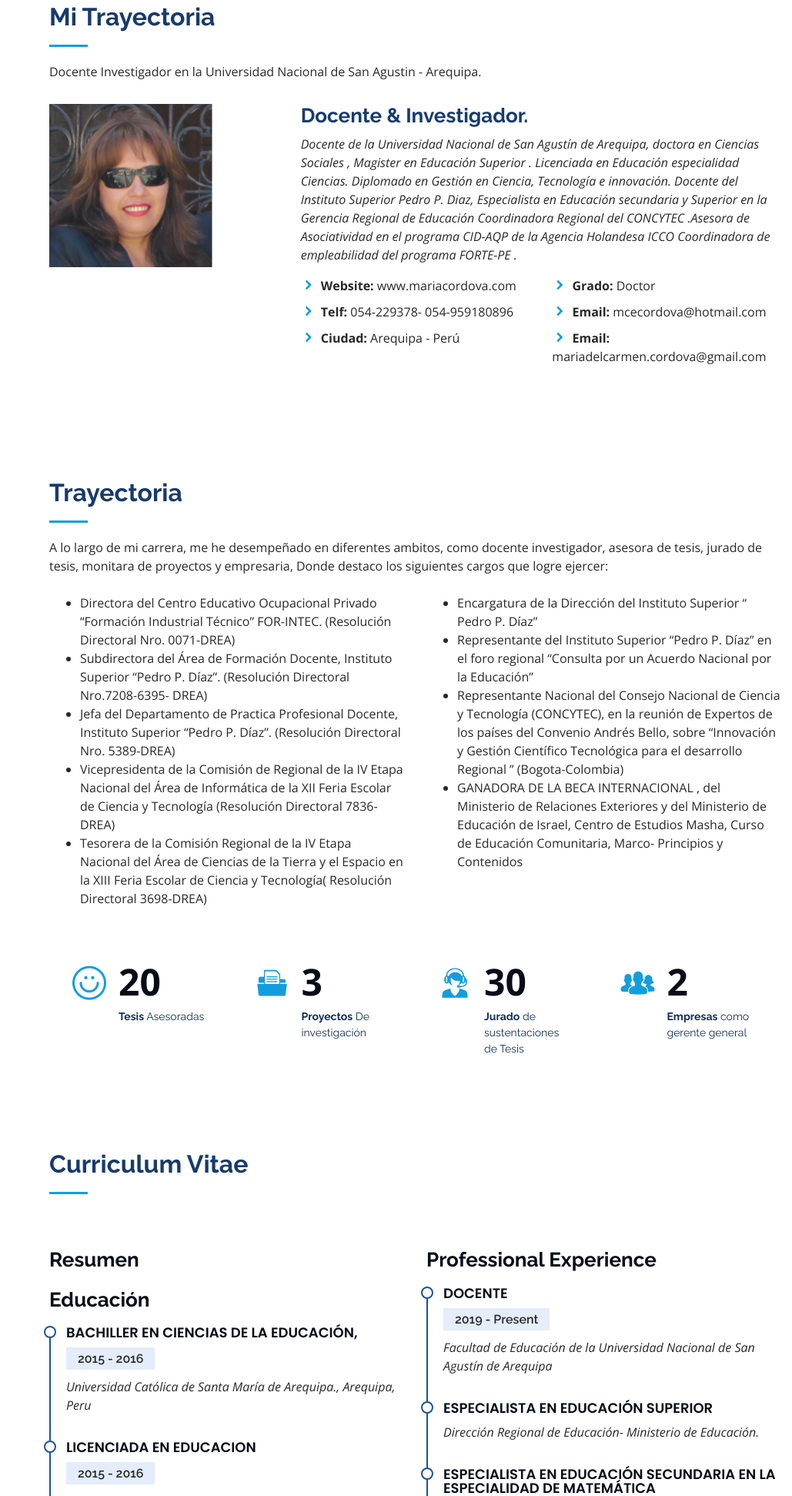
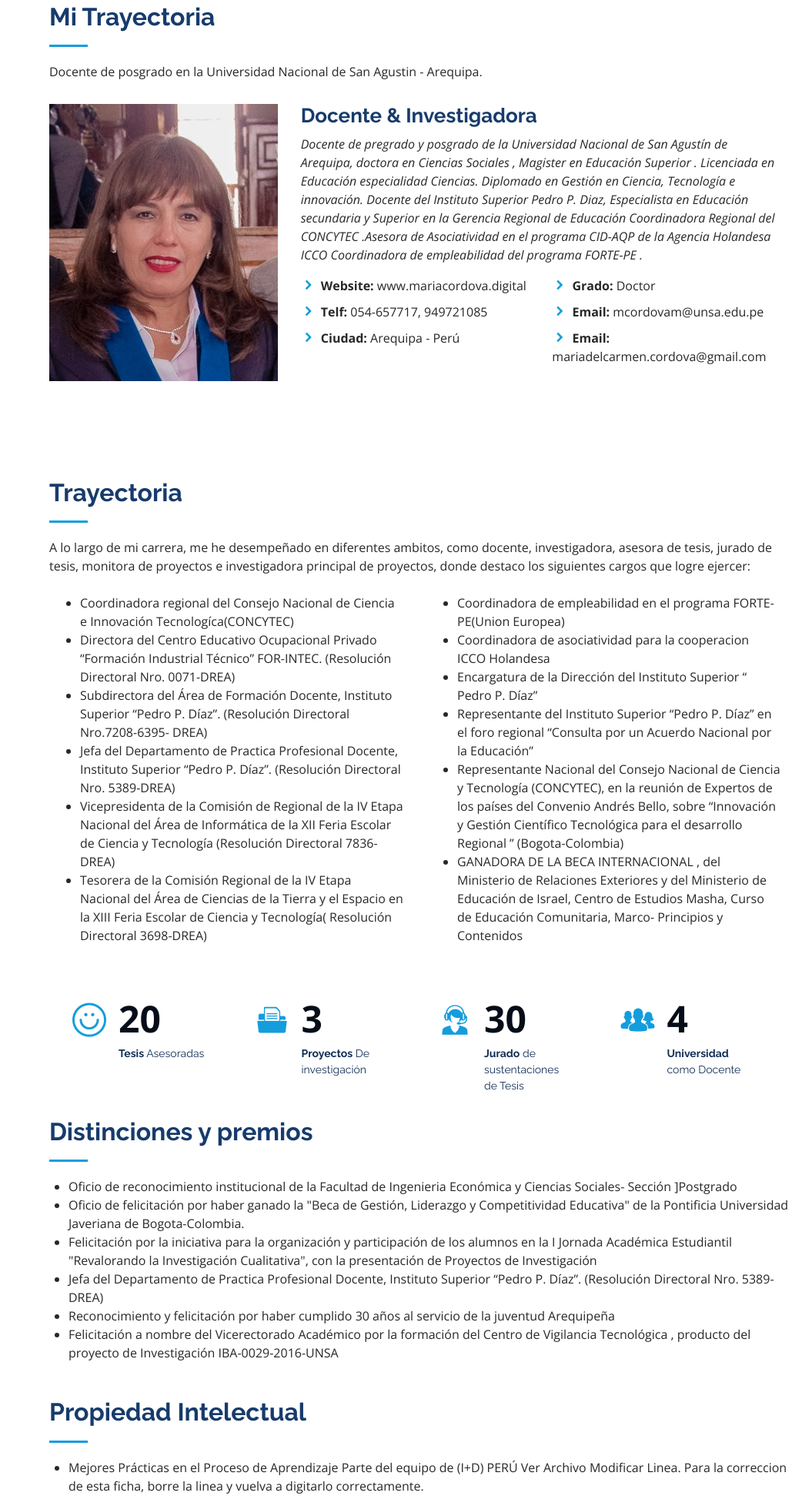
Before and after one commit to carloseab16/mariacordova, a plain HTML site: page index.html in a window 1280 px wide. Shown: the part 857-2800 px from the top of the page at 77% size, without its empty margins (251-1280 px from the left). Drawn offline with nearby package versions, Linux system fonts and the light colour scheme.

Commit message:
second commitssssssss

```diff
--- a/index.html
+++ b/index.html
@@ -5,7 +5,7 @@
   <meta charset="utf-8">
   <meta content="width=device-width, initial-scale=1.0" name="viewport">
 
-  <title>Maria del carmen Cordoba</title>
+  <title>María del carmen Córdoba</title>
   <meta content="" name="descriptison">
   <meta content="" name="keywords">
 
@@ -45,8 +45,8 @@
     <div class="d-flex flex-column">
 
       <div class="profile">
-        <img src="assets/img/profile-img2.png" alt="" class="img-fluid rounded-circle">
-        <h1 class="text-light"><a href="index.html">María Cordova</a></h1>
+        <img src="assets/img/profile-img2.jpeg" alt="" class="img-fluid rounded-circle">
+        <h1 class="text-light"><a href="index.html">María Córdova</a></h1>
         <div class="social-links mt-3 text-center">
           <a href="#" class="twitter"><i class="bx bxl-twitter"></i></a>
           <a href="#" class="facebook"><i class="bx bxl-facebook"></i></a>
@@ -74,7 +74,7 @@
   <!-- ======= Hero Section ======= -->
   <section id="hero" class="d-flex flex-column justify-content-center align-items-center">
     <div class="hero-container" data-aos="fade-in">
-      <h1>María del Carmen Córdova Martínez
+      <h1>María Córdova
         </h1>
       <p>Soy <span class="typed" data-typed-items="Investigadora, Docente, Emprendora, Empresaria"></span></p>
     </div>
@@ -88,30 +88,30 @@
 
         <div class="section-title">
           <h2>Mi Trayectoria</h2>
-          <p>Docente Investigador en la Universidad Nacional de San Agustin - Arequipa.</p>
+          <p>Docente de posgrado en la Universidad Nacional de San Agustin - Arequipa.</p>
         </div>
 
         <div class="row">
           <div class="col-lg-4" data-aos="fade-right">
-            <img src="assets/img/profile-img2.png" class="img-fluid" alt="">
+            <img src="assets/img/profile-img2.jpeg" class="img-fluid" alt="">
           </div>
           <div class="col-lg-8 pt-4 pt-lg-0 content" data-aos="fade-left">
-            <h3>Docente &amp; Investigador.</h3>
+            <h3>Docente &amp; Investigadora</h3>
             <p class="font-italic">
-              Docente de la Universidad Nacional de San Agustín de Arequipa, doctora en Ciencias Sociales , Magister en Educación Superior . Licenciada en Educación especialidad Ciencias. Diplomado en Gestión en Ciencia, Tecnología e innovación. Docente del Instituto Superior Pedro P. Diaz, Especialista en Educación secundaria y Superior en la Gerencia Regional de Educación Coordinadora Regional del CONCYTEC .Asesora de Asociatividad en el programa CID-AQP de la Agencia Holandesa ICCO Coordinadora de empleabilidad del programa FORTE-PE .
+              Docente de pregrado y posgrado de la Universidad Nacional de San Agustín de Arequipa, doctora en Ciencias Sociales , Magister en Educación Superior . Licenciada en Educación especialidad Ciencias. Diplomado en Gestión en Ciencia, Tecnología e innovación. Docente del Instituto Superior Pedro P. Diaz, Especialista en Educación secundaria y Superior en la Gerencia Regional de Educación Coordinadora Regional del CONCYTEC .Asesora de Asociatividad en el programa CID-AQP de la Agencia Holandesa ICCO Coordinadora de empleabilidad del programa FORTE-PE .
             </p>
             <div class="row">
               <div class="col-lg-6">
                 <ul>
-                  <li><i class="icofont-rounded-right"></i> <strong>Website:</strong> www.mariacordova.com</li>
-                  <li><i class="icofont-rounded-right"></i> <strong>Telf:</strong> 054-229378- 054-959180896</li>
+                  <li><i class="icofont-rounded-right"></i> <strong>Website:</strong> www.mariacordova.digital</li>
+                  <li><i class="icofont-rounded-right"></i> <strong>Telf:</strong> 054-657717, 949721085</li>
                   <li><i class="icofont-rounded-right"></i> <strong>Ciudad:</strong> Arequipa - Perú</li>
                 </ul>
               </div>
               <div class="col-lg-6">
                 <ul>
                   <li><i class="icofont-rounded-right"></i> <strong>Grado:</strong> Doctor</li>
-                  <li><i class="icofont-rounded-right"></i> <strong>Email:</strong> mcecordova@hotmail.com</li>
+                  <li><i class="icofont-rounded-right"></i> <strong>Email:</strong> mcordovam@unsa.edu.pe</li>
                   <li><i class="icofont-rounded-right"></i> <strong>Email:</strong> mariadelcarmen.cordova@gmail.com</li>
                 </ul>
               </div>
@@ -129,11 +129,12 @@
 
         <div class="section-title">
           <h2>Trayectoria</h2>
-          <p>A lo largo de mi carrera, me he desempeñado en diferentes ambitos, como docente investigador, asesora de tesis, jurado de tesis, monitara de proyectos y empresaria, Donde destaco los siguientes cargos que logre ejercer:</p>
+          <p>A lo largo de mi carrera, me he desempeñado en diferentes ambitos, como docente, investigadora, asesora de tesis, jurado de tesis, monitora de proyectos e investigadora principal de proyectos, donde destaco los siguientes cargos que logre ejercer:</p>
           <br>
           <div class="row">
             <div class="col-lg-6">
               <ul>
+                <li>Coordinadora regional del Consejo Nacional de Ciencia e Innovación Tecnologíca(CONCYTEC) </li>
                 <li>Directora del Centro Educativo Ocupacional Privado “Formación Industrial Técnico” FOR-INTEC. (Resolución Directoral Nro. 0071-DREA) </li>
                 <li>Subdirectora del Área de Formación Docente, Instituto Superior “Pedro P. Díaz”. (Resolución Directoral Nro.7208-6395- DREA)</li>
                 <li>Jefa del Departamento de Practica Profesional Docente, Instituto Superior “Pedro P. Díaz”. (Resolución Directoral Nro. 5389-DREA)</li>
@@ -144,6 +145,8 @@
             </div>
             <div class="col-lg-6">
               <ul>
+                <li>Coordinadora de empleabilidad en el programa FORTE-PE(Union Europea)</li>
+                <li>Coordinadora de asociatividad para la cooperacion ICCO Holandesa</li>
                 <li>Encargatura de la Dirección del Instituto Superior “ Pedro P. Díaz”</li>
                 <li>Representante del Instituto Superior “Pedro P. Díaz” en el foro regional “Consulta por un Acuerdo Nacional por la Educación”</li>
                 <li>Representante Nacional del Consejo Nacional de Ciencia y Tecnología (CONCYTEC), en la reunión de Expertos  de los países  del Convenio Andrés Bello, sobre “Innovación y Gestión Científico Tecnológica para el desarrollo Regional ” (Bogota-Colombia)</li>
@@ -184,12 +187,48 @@
           <div class="col-lg-3 col-md-6 d-md-flex align-items-md-stretch" data-aos="fade-up" data-aos-delay="300">
             <div class="count-box">
               <i class="icofont-users-alt-5"></i>
-              <span data-toggle="counter-up">2</span>
-              <p><strong>Empresas</strong> como gerente general</p>
+              <span data-toggle="counter-up">4</span>
+              <p><strong>Universidad</strong> como Docente</p>
             </div>
           </div>
 
         </div>
+
+        <div class="section-title">
+          <h2>Distinciones y premios</h2>
+
+          <div class="row">
+            <div >
+              <ul>
+                <li>Oficio de reconocimiento institucional de la Facultad de Ingenieria Económica y Ciencias Sociales- Sección ]Postgrado</li>
+                <li>Oficio de felicitación por haber ganado la "Beca de Gestión, Liderazgo y Competitividad Educativa" de la Pontificia Universidad Javeriana de Bogota-Colombia.</li>
+                <li>Felicitación por la iniciativa para la organización y participación de los alumnos en la I Jornada Académica Estudiantil "Revalorando la Investigación Cualitativa", con la presentación de Proyectos de Investigación</li>
+                <li>Jefa del Departamento de Practica Profesional Docente, Instituto Superior “Pedro P. Díaz”. (Resolución Directoral Nro. 5389-DREA)</li>
+                <li>Reconocimiento y felicitación por haber cumplido 30 años al servicio de la juventud Arequipeña</li>
+                <li>	Felicitación a nombre del Vicerectorado Académico por la formación del Centro de Vigilancia Tecnológica , producto del proyecto de Investigación IBA-0029-2016-UNSA</li>
+
+              </ul>
+            </div>
+          </div>
+
+        </div>
+
+        <div class="section-title">
+          <h2>Propiedad Intelectual</h2>
+
+          <div class="row">
+            <div >
+              <ul>
+                <li>Mejores Prácticas en el Proceso de Aprendizaje	Parte del equipo de (I+D)	PERÚ	Ver Archivo	Modificar Linea. Para la correccion de esta ficha, borre la linea y vuelva a digitarlo correctamente.</li>
+                <li>Innovación Tecnológica en el Proceso Enseñanza-Aprendizaje	Parte del equipo de (I+D)	PERÚ	Ver Archivo	Modificar Linea. Para la correccion de esta ficha, borre la linea y vuelva a digitarlo correctamente.</li>
+
+
+              </ul>
+            </div>
+          </div>
+
+        </div>
+
 
       </div>
     </section><!-- End Facts Section -->
@@ -216,7 +255,7 @@
             </div>
 
             <div class="resume-item">
-              <h4>LICENCIADA EN EDUCACION </h4>
+              <h4>LICENCIADA EN EDUCACIÓN </h4>
               <h5>2015 - 2016</h5>
               <p><em>Universidad Católica de Santa María de Arequipa., Arequipa, Peru</em></p>
               <p>ESPECIALIDAD: CIENCIAS</p>
@@ -442,7 +481,7 @@
               <div class="phone">
                 <i class="icofont-phone"></i>
                 <h4>Telf:</h4>
-                <p>054-229378- 054-959180896</p>
+                <p>054-657717, 949721085</p>
               </div>
 
               <iframe src="https://www.google.com/maps/embed?pb=!1m18!1m12!1m3!1d3827.4976169649926!2d-71.51658118520263!3d-16.399534788677567!2m3!1f0!2f0!3f0!3m2!1i1024!2i768!4f13.1!3m3!1m2!1s0x91424ba88acd4f85%3A0x332a007bff4b33ef!2sSep%C3%BAlveda!5e0!3m2!1ses-419!2spe!4v1592190716511!5m2!1ses-419!2spe" frameborder="0" style="border:0; width: 100%; height: 290px;" allowfullscreen></iframe>
```
Also changed, not shown: assets/img/hero-bg3 copy.png (added), assets/img/hero-bg3.jpg (added), assets/img/hero-bg3.png, assets/img/profile-img2.jpeg (added).
